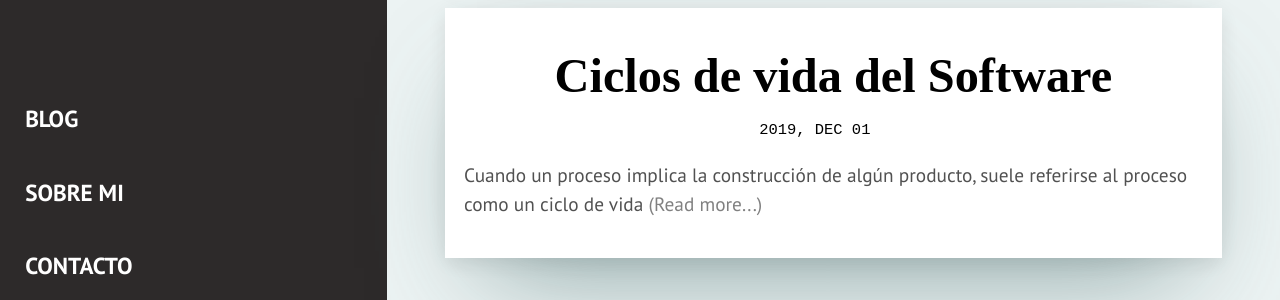
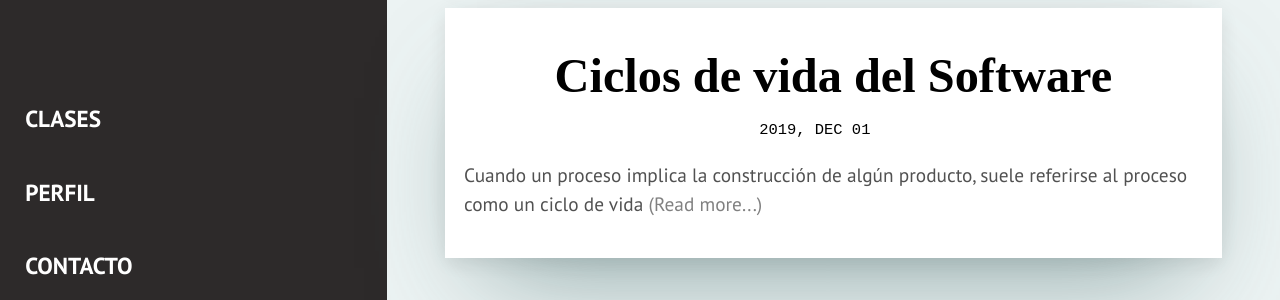
Before and after one commit to isabellaromina/isabellaromina.github.io, a Jekyll site: the page built from index.html, in a window 1280 px wide. Shown: the part 334-634 px from the top of the page. Built offline with Jekyll 4.4.1, drawn with Linux system fonts in a browser that asks for light colours; some web fonts are replaced; the list of posts is cut into pages by our own code.

Commit message:
Update sidebar.html

```diff
--- a/_includes/sidebar.html
+++ b/_includes/sidebar.html
@@ -8,8 +8,8 @@
     </div>
 
     <menu class="sidebar-menu">
-      <li class="menu-items"><a class="menu-links" href="{{site.baseurl}}/">Blog</a></li>
-      <li class="menu-items"><a class="menu-links" href="{{site.baseurl}}/about/">Sobre Mi</a></li>
+      <li class="menu-items"><a class="menu-links" href="{{site.baseurl}}/">Clases</a></li>
+      <li class="menu-items"><a class="menu-links" href="{{site.baseurl}}/about/">Perfil</a></li>
       <li class="menu-items"><a class="menu-links" href="{{site.baseurl}}/contact/">Contacto</a></li>
     </menu>
 
```
